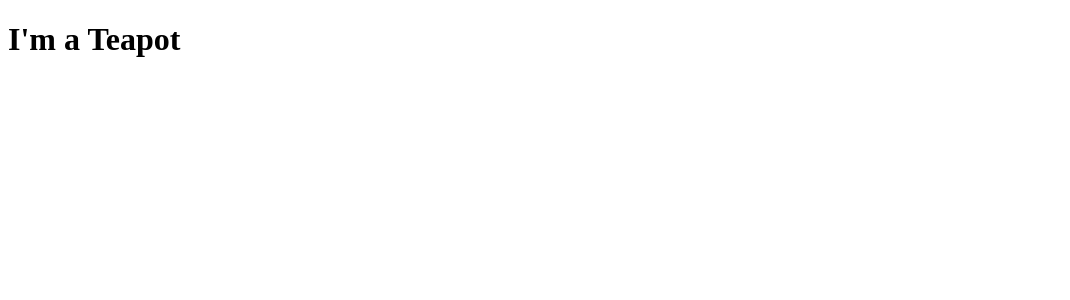
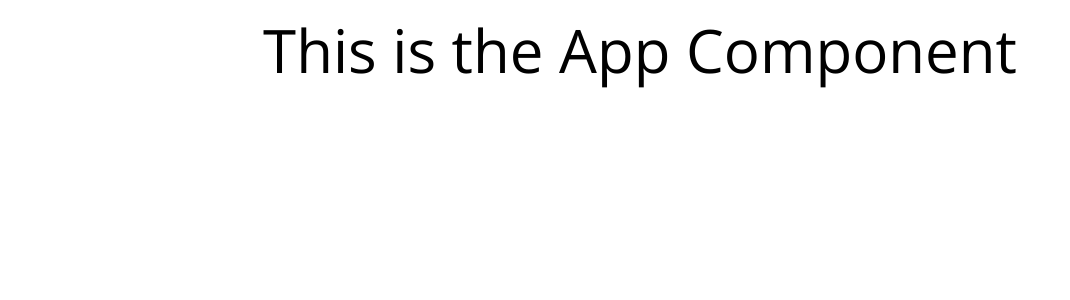
Before and after one commit to joshua-harmon/test13, a Vue app: page / in a window 1280 px wide. Shown: the top 300 px of the page, without its empty margins (0-1070 px from the left). Built offline with nearby package versions, Linux system fonts and the light colour scheme.

Commit message:
install tailwind css

```diff
--- a/package.json
+++ b/package.json
@@ -9,7 +9,10 @@
     "lint": "vue-cli-service lint"
   },
   "dependencies": {
+    "autoprefixer": "^10",
     "core-js": "^3.8.3",
+    "postcss": "^8",
+    "tailwindcss": "^3",
     "vue": "^3.2.13"
   },
   "devDependencies": {
@@ -27,6 +30,7 @@
     "eslint-plugin-prettier": "^4.0.0",
     "eslint-plugin-vue": "^8.0.3",
     "jest": "^27.0.5",
-		"prettier": "^2.4.1"
+    "prettier": "^2.4.1",
+    "vue-cli-plugin-tailwind": "~3.0.0"
   }
 }
--- /dev/null
+++ b/postcss.config.js
@@ -0,0 +1,6 @@
+module.exports = {
+  plugins: {
+    tailwindcss: {},
+    autoprefixer: {}
+  }
+}
--- a/public/index.html
+++ b/public/index.html
@@ -1,15 +1,25 @@
 <!DOCTYPE html>
 <html lang="">
 	<head>
-    <meta charset="utf-8">
-    <meta http-equiv="X-UA-Compatible" content="IE=edge">
-    <meta name="viewport" content="width=device-width,initial-scale=1.0">
-    <link rel="icon" href="<%= BASE_URL %>favicon.ico">
+		<meta charset="utf-8" />
+		<meta http-equiv="X-UA-Compatible" content="IE=edge" />
+		<meta name="viewport" content="width=device-width,initial-scale=1.0" />
+		<link rel="icon" href="<%= BASE_URL %>favicon.ico" />
+		<link rel="preconnect" href="https://fonts.googleapis.com" />
+		<link rel="preconnect" href="https://fonts.gstatic.com" crossorigin />
+		<link
+			href="https://fonts.googleapis.com/css2?family=Open+Sans:wght@300;400;600;700&display=swap"
+			rel="stylesheet"
+		/>
 		<title><%= htmlWebpackPlugin.options.title %></title>
 	</head>
 	<body>
 		<noscript>
-      <strong>We're sorry but <%= htmlWebpackPlugin.options.title %> doesn't work properly without JavaScript enabled. Please enable it to continue.</strong>
+			<strong
+				>We're sorry but <%= htmlWebpackPlugin.options.title %> doesn't work
+				properly without JavaScript enabled. Please enable it to
+				continue.</strong
+			>
 		</noscript>
 		<div id="app"></div>
 		<!-- built files will be auto injected -->
--- a/src/App.vue
+++ b/src/App.vue
@@ -1,6 +1,6 @@
 /* eslint-disable prettier/prettier */
 <template>
-	<h1>I'm a Teapot</h1>
+	<h1 class="mt-5 text-6xl text-center">This is the App Component</h1>
 </template>
 
 <script>
--- /dev/null
+++ b/src/assets/tailwind.css
@@ -0,0 +1,5 @@
+@tailwind base;
+
+@tailwind components;
+
+@tailwind utilities;
--- a/src/main.js
+++ b/src/main.js
@@ -1,4 +1,5 @@
 import { createApp } from "vue";
 import App from "@/App.vue";
+import "@/assets/tailwind.css";
 
 createApp(App).mount("#app");
--- /dev/null
+++ b/src/playground.js
@@ -0,0 +1,4 @@
+const fruits = ["Apple", "Banana", "Orange"];
+const vegetables = ["Carrot", "Cucumber", "Radish", "Tomato", "Pepper"];
+
+console.log([...fruits, ...vegetables]);
--- /dev/null
+++ b/tailwind.config.js
@@ -0,0 +1,13 @@
+const defaultTheme = require("tailwindcss/defaultTheme");
+
+module.exports = {
+	content: ["./public/**/*.html", "./src/**/*.{vue,js,ts,jsx,tsx}"],
+	theme: {
+		extend: {
+			fontFamily: {
+				sans: ["Open Sans", ...defaultTheme.fontFamily.sans],
+			},
+		},
+	},
+	plugins: [],
+};
```
Also changed, not shown: 1 other file (tests, documents, lock files or other folders). Lines whose indentation alone changed are shown as unchanged.
